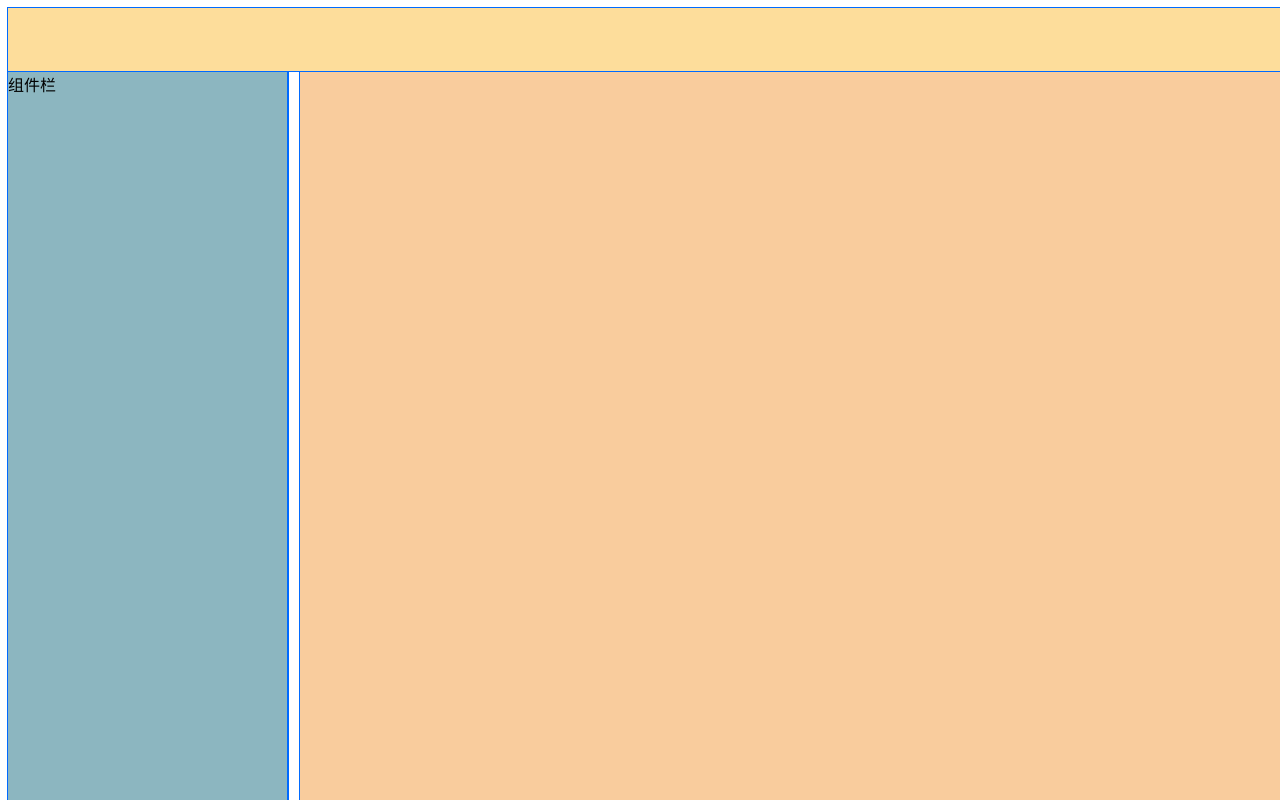
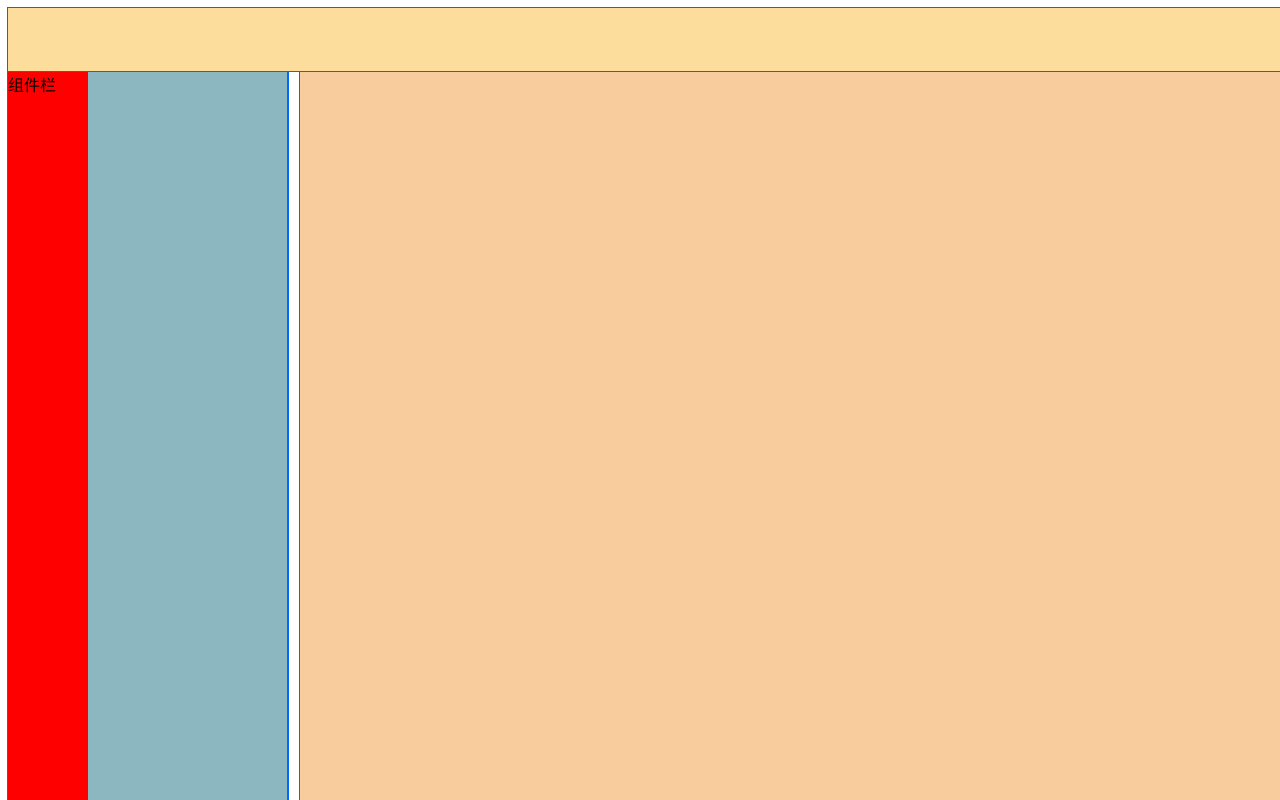
Before and after one commit to czf2015/quad, a React (Vite) app: page / in a window 1280 px wide. Shown: the top 800 px of the page. Built offline with nearby package versions, Linux system fonts and the light colour scheme.

Commit message:
优化代码

```diff
--- a/src/components/LowCodeEditor/partials/DisplayViewer/partials/Wrapper/index.module.less
+++ b/src/components/LowCodeEditor/partials/DisplayViewer/partials/Wrapper/index.module.less
@@ -1,3 +1,4 @@
 .wrapper {
-  background-color: 'red';
+  display: inline-block;
+  background-color: red;
 }
--- a/src/components/LowCodeEditor/partials/WidgetsPanel/index.tsx
+++ b/src/components/LowCodeEditor/partials/WidgetsPanel/index.tsx
@@ -2,6 +2,6 @@ import React from 'react'
 
 export const WidgetsPanel = ({ name, id, pid, title,}) => {
   return (
-    <div>{title}</div>
+    <div style={{ width: 80, height: 80 }}>{title}</div>
   )
 }
```
